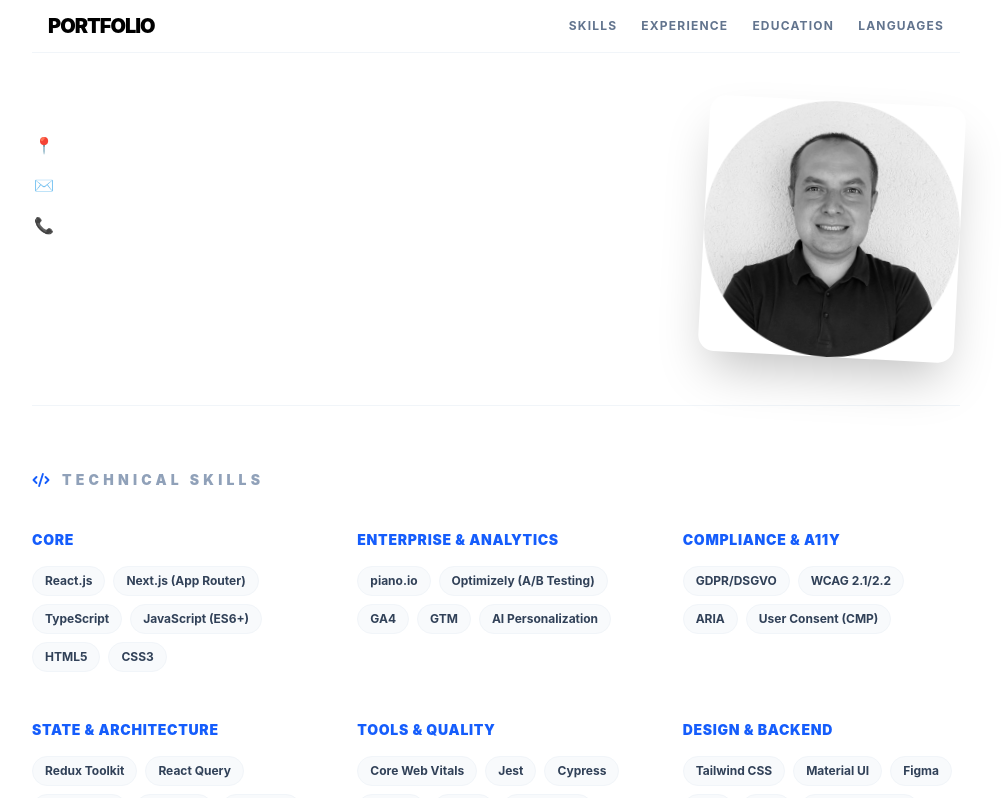
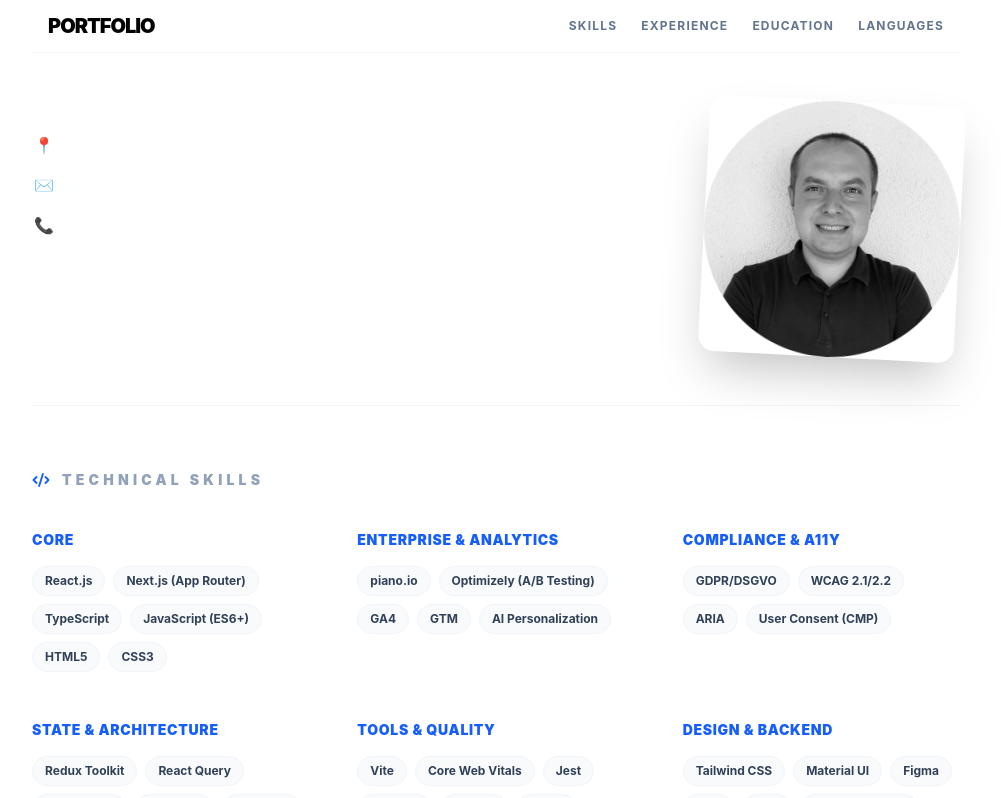
Before and after one commit to yvolikcpcs/aboutme, a React app: page / in a window 1280 px wide. Shown: the top 798 px of the page, without its empty margins (144-1145 px from the left). Built offline with nearby package versions, Linux system fonts and the light colour scheme; the HTML template or start-up script is replaced by a standard one.

Commit message:
Adding Vite as a skill

```diff
--- a/src/data.ts
+++ b/src/data.ts
@@ -106,7 +106,7 @@ export const technicalSkills = [
   },
   {
     category: "Tools & Quality",
-    items: ["Core Web Vitals", "Jest", "Cypress", "Docker", "CI/CD", "Lighthouse"]
+    items: ["Vite", "Core Web Vitals", "Jest", "Cypress", "Docker", "CI/CD", "Lighthouse"]
   },
   {
     category: "Design & Backend",
```
